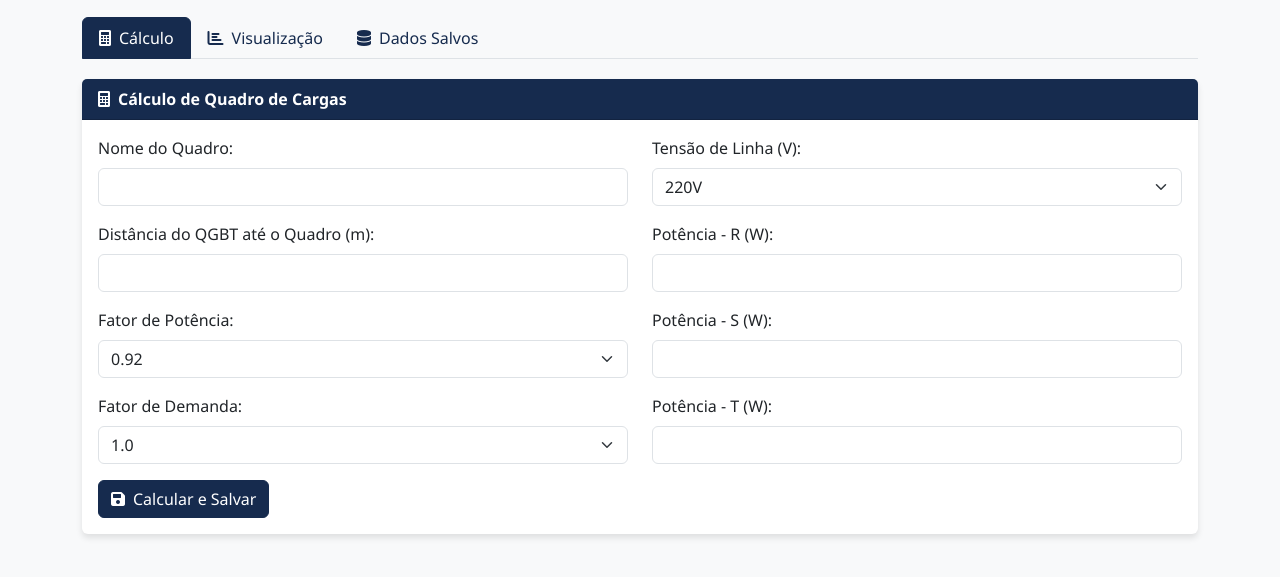
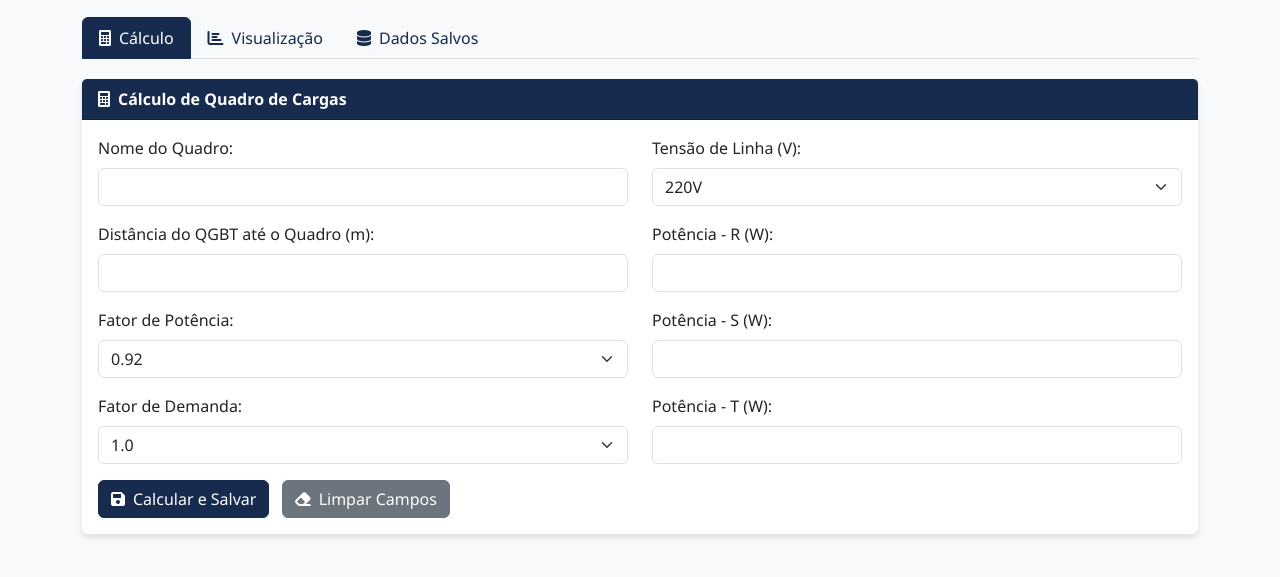
Before and after one commit to rodioegiufao/calculo_de_cargas_site, a plain HTML site: page index.html in a window 1280 px wide. Shown: the part 69-646 px from the top of the page. Drawn offline with nearby package versions, Linux system fonts and the light colour scheme.

Commit message:
Add clear fields button to calculation form
Added a button to clear form fields in the calculation section.

```diff
--- a/index.html
+++ b/index.html
@@ -202,6 +202,10 @@
                             <button type="submit" class="btn btn-primary">
                                 <i class="fas fa-save me-2"></i>Calcular e Salvar
                             </button>
+                            <!-- botão novo -->
+                            <button type="button" class="btn btn-secondary ms-2" id="limpar-campos">
+                                <i class="fas fa-eraser me-2"></i>Limpar Campos
+                            </button>
                         </form>
                     </div>
                 </div>
```
